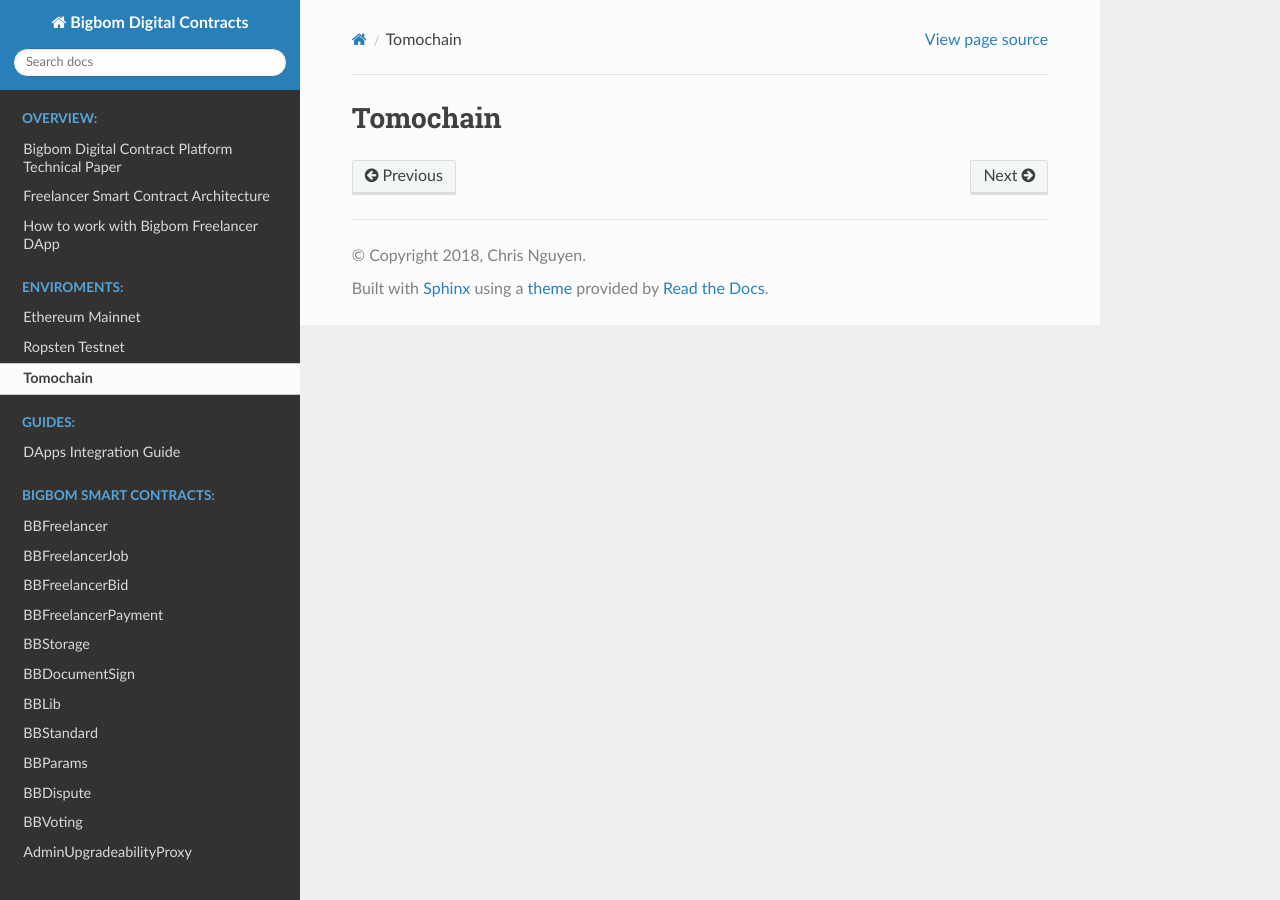
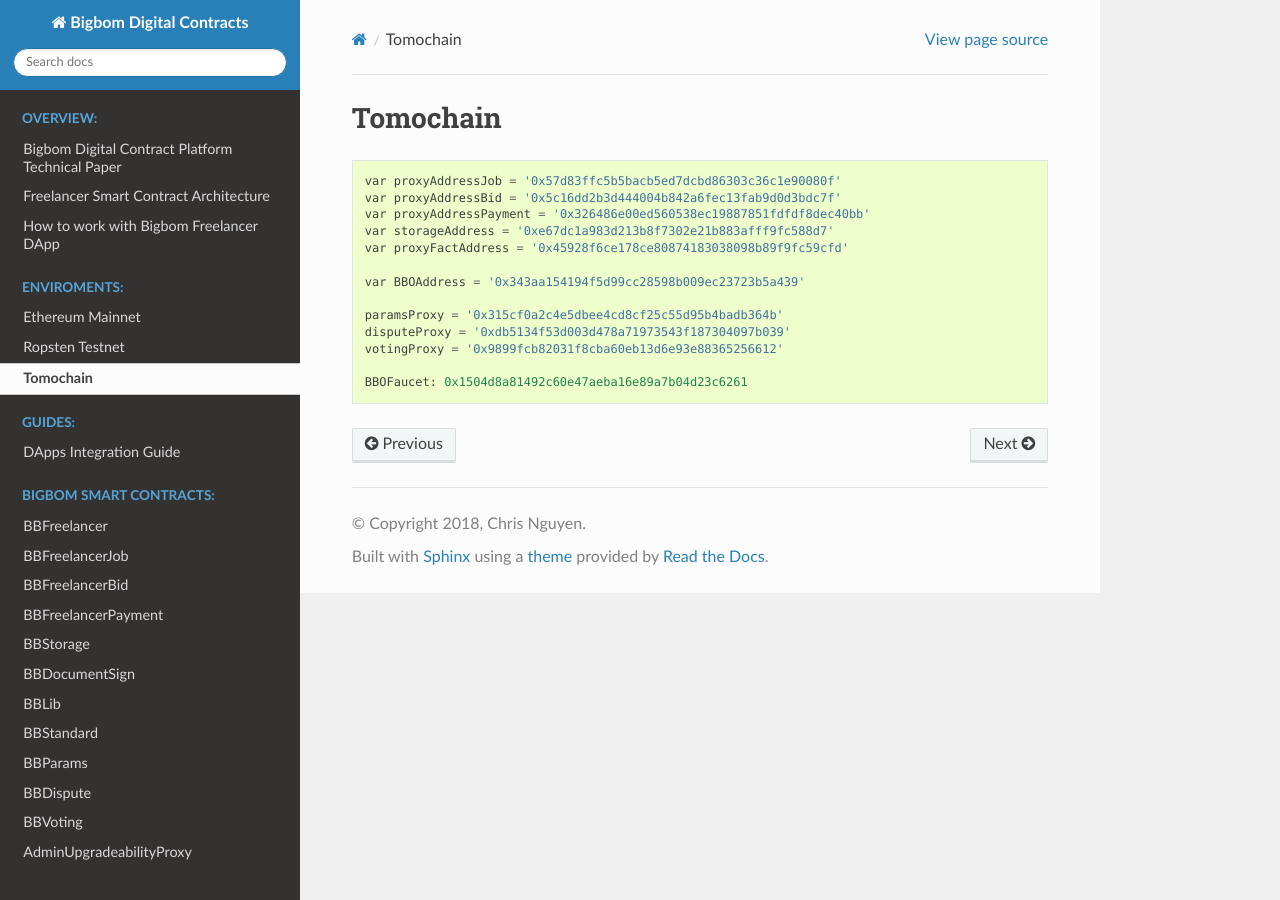
Before and after one commit to bigbomio/digital-contracts, a Sphinx documentation site: the page built from docs/enviroments/tomo.md, in a window 1280 px wide. Built offline with Sphinx 7.4.7 and the Read the Docs theme 2.0.0, drawn with Linux system fonts in a browser that asks for light colours.

Commit message:
Update tomo.md

````diff
--- a/docs/enviroments/tomo.md
+++ b/docs/enviroments/tomo.md
@@ -1 +1,17 @@
 # Tomochain
+
+```
+var proxyAddressJob = '0x57d83ffc5b5bacb5ed7dcbd86303c36c1e90080f'
+var proxyAddressBid = '0x5c16dd2b3d444004b842a6fec13fab9d0d3bdc7f'
+var proxyAddressPayment = '0x326486e00ed560538ec19887851fdfdf8dec40bb'
+var storageAddress = '0xe67dc1a983d213b8f7302e21b883afff9fc588d7'
+var proxyFactAddress = '0x45928f6ce178ce80874183038098b89f9fc59cfd'
+
+var BBOAddress = '0x343aa154194f5d99cc28598b009ec23723b5a439'
+
+paramsProxy = '0x315cf0a2c4e5dbee4cd8cf25c55d95b4badb364b'
+disputeProxy = '0xdb5134f53d003d478a71973543f187304097b039'
+votingProxy = '0x9899fcb82031f8cba60eb13d6e93e88365256612'
+
+BBOFaucet: 0x1504d8a81492c60e47aeba16e89a7b04d23c6261
+```
````
